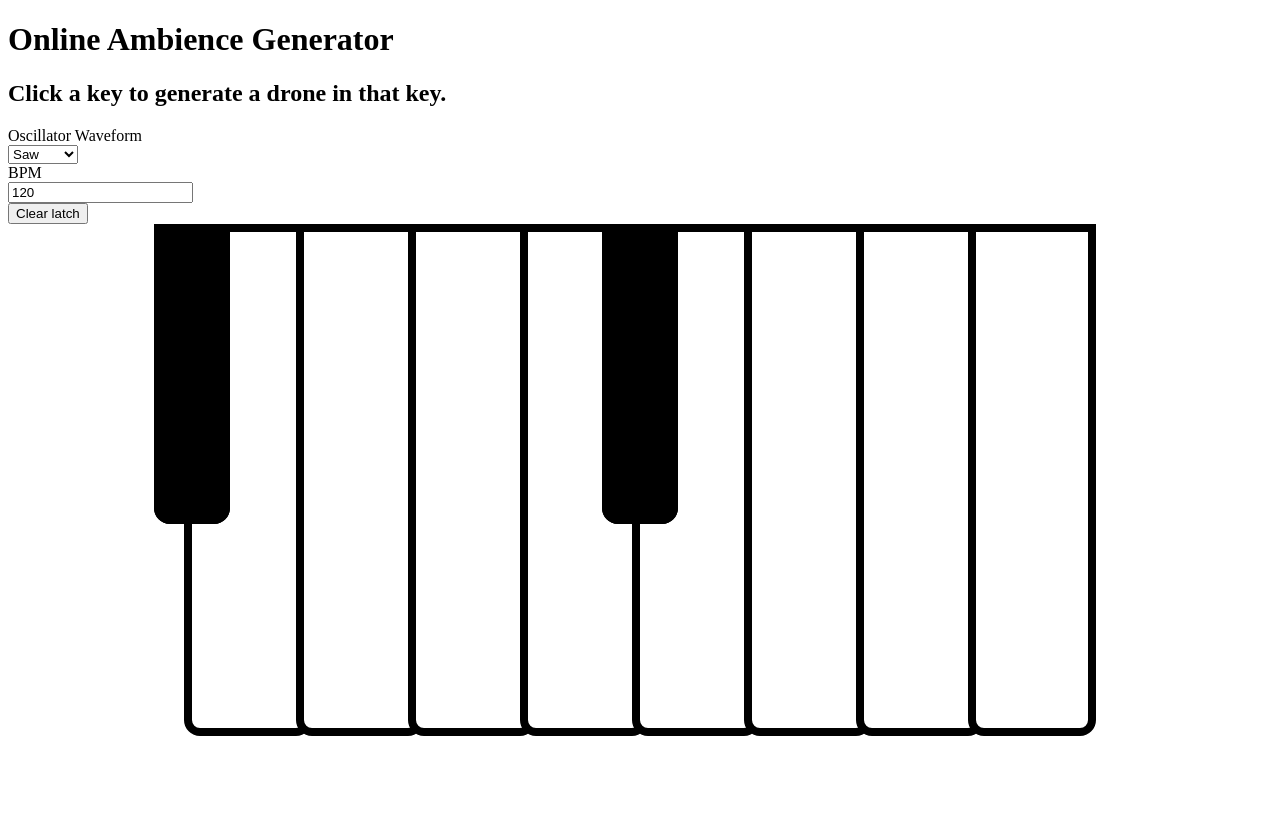
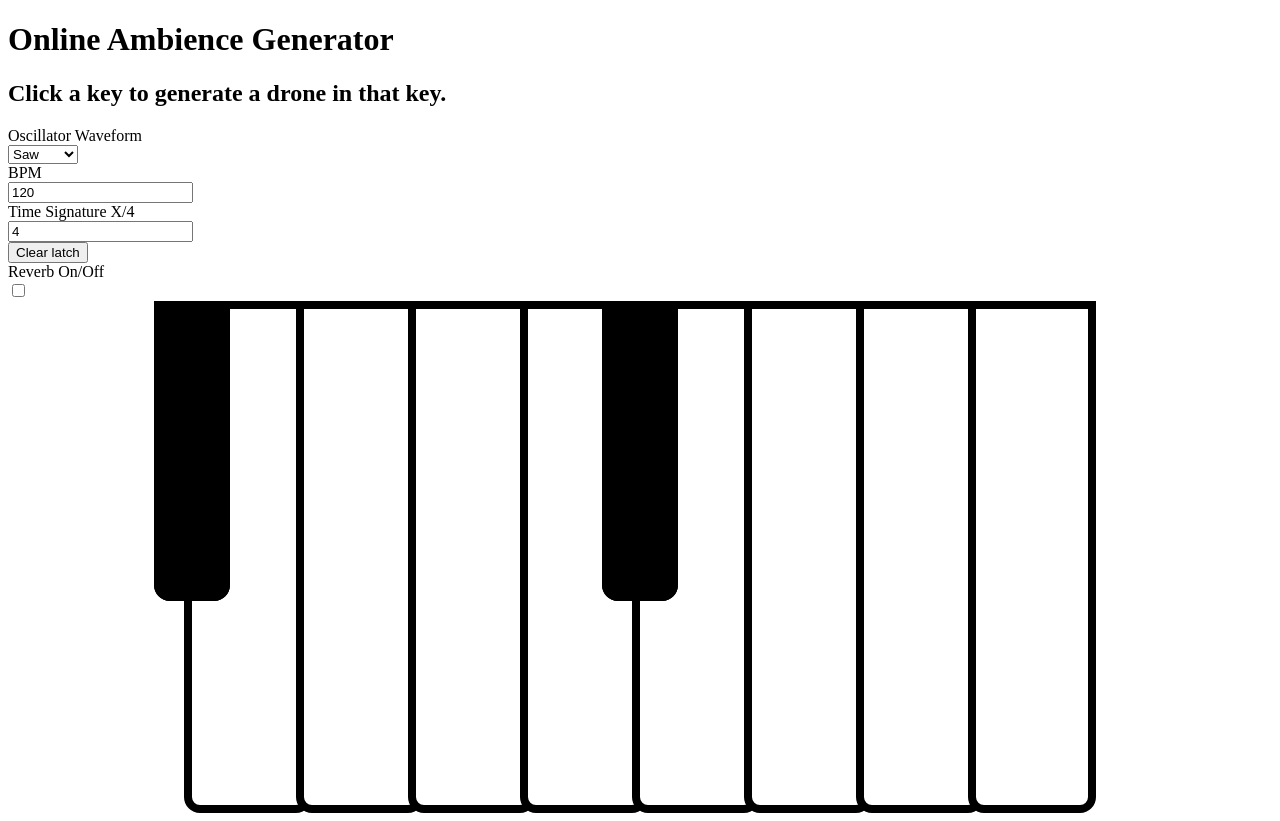
Before and after one commit to xow/ambience, a Next.js app: page / in a window 1280 px wide. Before the commit the page ends 800 px from the top, so only its background shows below. Built offline with nearby package versions, Linux system fonts and the light colour scheme.

Commit message:
#24 On/off component

```diff
--- a/src/DAW/Presets.ts
+++ b/src/DAW/Presets.ts
@@ -6,6 +6,7 @@ export const presets: Record<string, IDawSettings> = {
     timeSignature: 4,
     bpm: 120,
     reverb: {
+      isOn: true,
       dryWet: 1,
       decay: 8,
     },
--- /dev/null
+++ b/src/components/Util/Switch.tsx
@@ -0,0 +1,37 @@
+interface IProps {
+  label: string;
+  value: boolean;
+  onChange: (value: boolean) => void;
+}
+
+function Switch({ label, value, onChange }: IProps) {
+  return (
+    <div>
+      <label className="font-bold text-gray-700 mb-2">{label}</label>
+      <div className="flex items-center justify-center ">
+        <label className="relative w-12 h-6 flex select-none cursor-pointer">
+          <input
+            type="checkbox"
+            className="hidden"
+            onChange={event => {
+              onChange(event.currentTarget.value !== 'on');
+            }}
+            value={value ? 'on' : 'off'}
+          />
+          <span
+            className={`absolute left-0 top-0 h-full w-full rounded-full ${
+              value ? 'bg-green-500' : 'bg-gray-500'
+            } `}
+          ></span>
+          <span
+            className={`h-6 w-6 border-2 absolute z-10 rounded-full bg-white transition-transform duration-300 ease-in-out flex justify-center items-center  ${
+              value ? 'border-green-500 right-0' : 'border-gray-500'
+            }`}
+          ></span>
+        </label>
+      </div>
+    </div>
+  );
+}
+
+export default Switch;
--- a/src/index.ts
+++ b/src/index.ts
@@ -24,6 +24,7 @@ export interface IDawSettings {
 
   // Audio effects. TODO: dynamic array of synth settings
   reverb: {
+    isOn: boolean;
     decay: number;
     dryWet: number;
   };
--- a/src/pages/index.tsx
+++ b/src/pages/index.tsx
@@ -7,6 +7,7 @@ import Select from '../components/Util/Select';
 import Button from '../components/Util/Button';
 import Input from '../components/Util/Input';
 import { defaultPreset } from '../DAW/Presets';
+import Switch from '../components/Util/Switch';
 
 export const SynthParametersContext = React.createContext<{
   dawSettings: IDawSettings;
@@ -45,7 +46,7 @@ function HomePage() {
                 Click a key to generate a drone in that key.
               </h2>
               <div className="mb-4 flex content-center items-center">
-                <div className="flex-grow">
+                <div className="flex-grow min-w-min">
                   <Select<IDawSettings['type']>
                     label="Oscillator Waveform"
                     options={{
@@ -60,7 +61,7 @@ function HomePage() {
                     }
                   />
                 </div>
-                <div className="flex-grow">
+                <div className="flex-grow min-w-min">
                   <Input
                     label="BPM"
                     value={`${dawSettings.bpm}`}
@@ -72,10 +73,38 @@ function HomePage() {
                     }
                   />
                 </div>
-                <div className="flex-grow">
+              </div>
+              <div className="mb-4 flex content-center items-center">
+                <div className="flex-grow min-w-min">
+                  <Input
+                    label="Time Signature X/4"
+                    value={`${dawSettings.timeSignature}`}
+                    onChange={value =>
+                      setDawSettings({
+                        ...dawSettings,
+                        timeSignature: parseInt(value, 10),
+                      })
+                    }
+                  />
+                </div>
+                <div className="flex-grow min-w-min">
                   <Button onClick={() => controls.handleUnlatch()}>
                     Clear latch
                   </Button>
+                </div>
+              </div>
+              <div className="mb-4 flex content-center items-center">
+                <div className="flex-grow min-w-min">
+                  <Switch
+                    label="Reverb On/Off"
+                    value={dawSettings.reverb.isOn}
+                    onChange={value =>
+                      setDawSettings({
+                        ...dawSettings,
+                        reverb: { ...dawSettings.reverb, isOn: value },
+                      })
+                    }
+                  />
                 </div>
               </div>
             </div>
```
